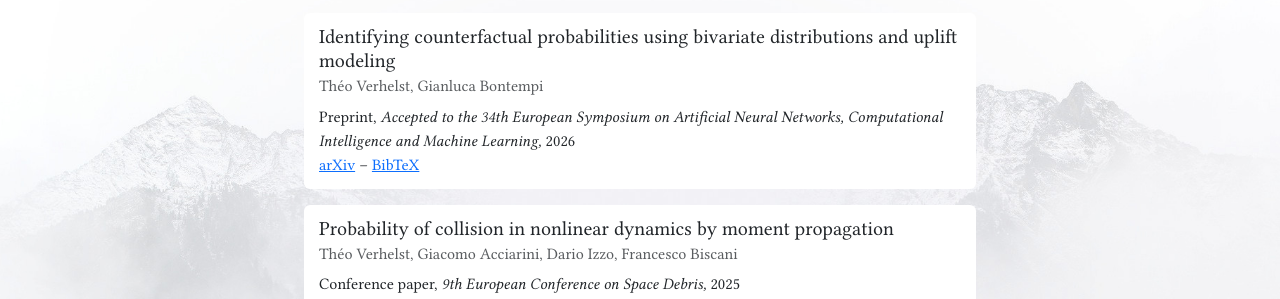
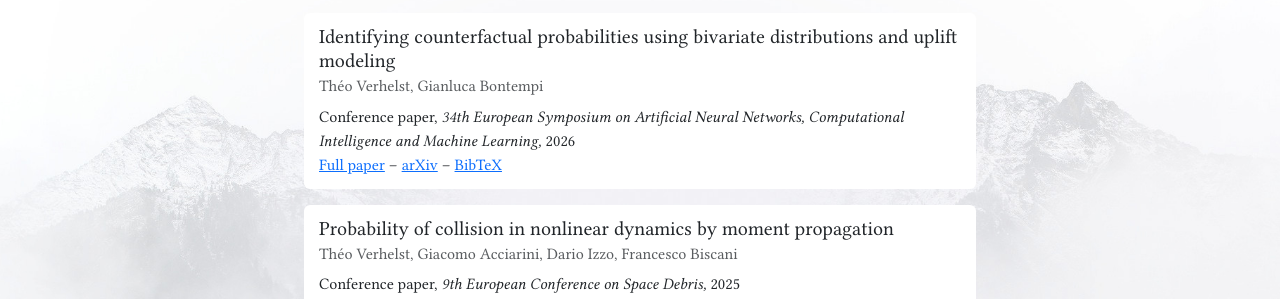
Before and after one commit to TheoVerhelst/theoverhelst.com, a Jekyll site: the page built from publications.html, in a window 1280 px wide. Shown: the part 151-450 px from the top of the page. Built offline with Jekyll 4.4.1, drawn with Linux system fonts in a browser that asks for light colours; nearby versions of some CDN libraries; some web fonts are replaced.

Commit message:
Paper accepted

```diff
--- a/_data/publications.yml
+++ b/_data/publications.yml
@@ -1,9 +1,11 @@
 - title: "Identifying counterfactual probabilities using bivariate distributions and uplift modeling"
   authors: Théo Verhelst, Gianluca Bontempi
-  type: Preprint
-  venue: Accepted to the 34th European Symposium on Artificial Neural Networks, Computational Intelligence and Machine Learning
+  type: Conference paper
+  venue: 34th European Symposium on Artificial Neural Networks, Computational Intelligence and Machine Learning
   year: 2026
   links:
+    - url: "https://www.esann.org/sites/default/files/proceedings/2026/ES2026-96.pdf"
+      name: Full paper
     - url: "https://arxiv.org/abs/2512.08805"
       name: arXiv
   bibkey: verhelst2025identifying
```
